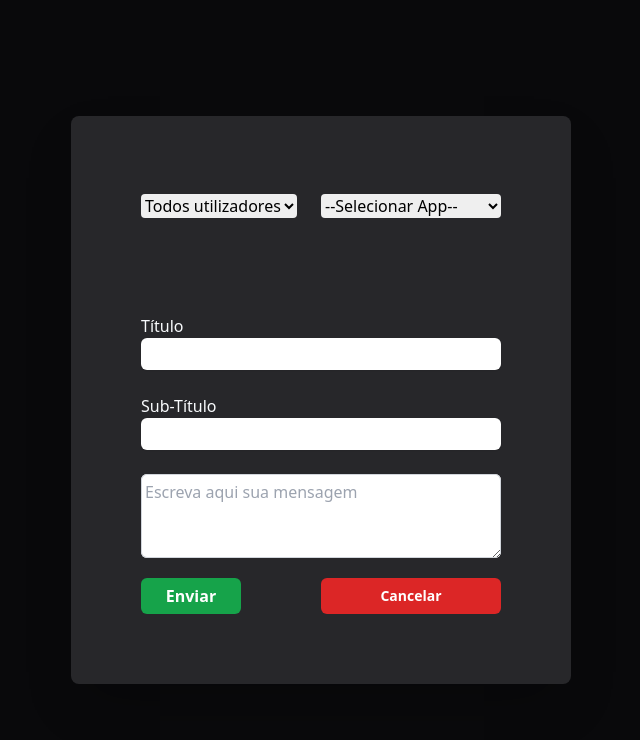
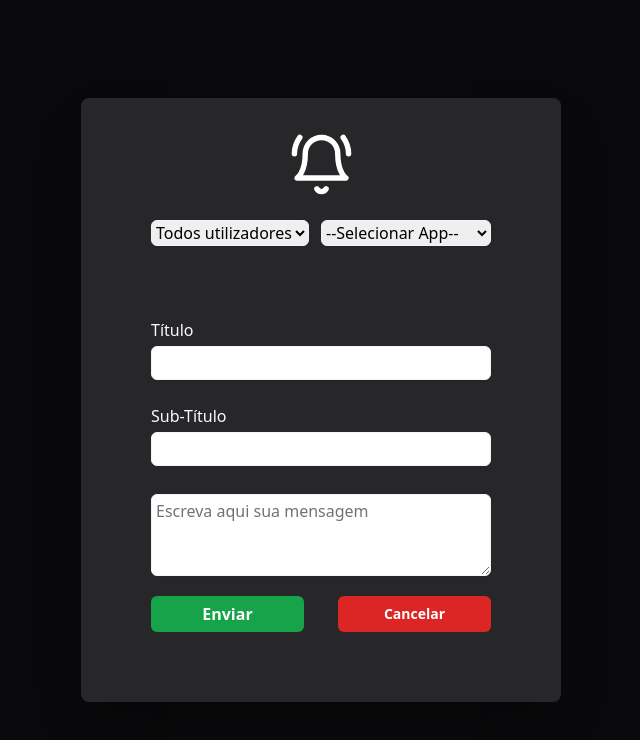
Before and after one commit to shinobe12/sendPushNotificationFront, a React (Vite) app: page / in a window 1280 px wide. Shown: the top 740 px of the page, without its empty margins (319-959 px from the left). Built offline with nearby package versions, Linux system fonts and the light colour scheme; no server answers.

Commit message:
actualizando

```diff
--- a/package.json
+++ b/package.json
@@ -10,6 +10,8 @@
     "preview": "vite preview"
   },
   "dependencies": {
+    "lucide": "^0.426.0",
+    "lucide-react": "^0.426.0",
     "react": "^18.3.1",
     "react-dom": "^18.3.1"
   },
--- a/src/components/Form/index.tsx
+++ b/src/components/Form/index.tsx
@@ -1,5 +1,5 @@
 import {useEffect, useState} from "react"
-
+import { Bell, BellRing } from 'lucide-react';
 
 export function Form({formId, timestamp}:{formId: string, timestamp: number}) {
 
@@ -30,6 +30,9 @@ export function Form({formId, timestamp}:{formId: string, timestamp: number}) {
 
     const [mostrar, setMostrar] = useState(false)
 
+    const [modal, setModal] = useState(false)
+    const mostrarModal = () =>{setModal(!modal)}
+
     const [formObject, setFormObject]=useState({
         id: "",
         select: "",
@@ -40,11 +43,17 @@ export function Form({formId, timestamp}:{formId: string, timestamp: number}) {
     })
 
     return(
-        <div className="grid grid-cols-1 gap-4 place-items-center h-svh">
+        <div className="grid grid-cols-1 gap-4 place-items-center h-svh shadow-lg">
             <div className="rounded-lg max-w-[600px] p-[30px] shadow-2xl bg-zinc-800">
-                <form className="mt-12 m-10" id="form" onSubmit={(e)=>enviar(e,formObject)}>
+            <div className="grid grid-cols-1 gap-4 place-items-center h-6 p-1">
+                <BellRing size={65} color="white"/>
+                </div>
+                <form className="mt-14 m-10" id="form" onSubmit={(e)=>enviar(e,formObject)}>
                     <div className="grid grid-cols-2">
-                        <select required id="select" className="rounded mr-6 w-100" value={formObject.select} onChange={
+                        <select required id="select" className="mt-3 mr-3 w-100 border border-slate-100
+                                rounded-md shadow-sm placeholder-slate-400
+                                focus:outline-none focus:border-sky-500 focus:ring-1 focus:ring-sky-500
+                                 focus:invalid:ring-red-500" value={formObject.select} onChange={
                                 e => {
                                     if(e.currentTarget.options.selectedIndex === 1){
                                         setMostrar(true)
@@ -60,32 +69,42 @@ export function Form({formId, timestamp}:{formId: string, timestamp: number}) {
                             <option id="utilizador">Um utilizador</option>
 
                         </select>
-                        <select required id="selected_app" className="rounded" value={formObject.app} onChange={
+                        <select required id="selected_app" className="mt-3 w-full border border-slate-100
+                                rounded-md shadow-sm placeholder-slate-400
+                                focus:outline-none focus:border-sky-500 focus:ring-1 focus:ring-sky-500
+                                 focus:invalid:ring-red-500" value={formObject.app} onChange={
                                 e =>setFormObject({...formObject, app: e.target.value})
                             }>
                             <option >--Selecionar App--</option>
                             <option>Só Money</option>
                             <option>Paga Só</option>
-                        </select><br/><br/>
+                        </select><br/>
                     </div>
 
                             {mostrar
-                            && <input className="rounded-md w-full shadow-sm p-1 fadeIn-right" required id="id" placeholder="Insira o ID do utilizador" value={formObject.id} onChange={
+                            && <input className="rounded-md w-full shadow-sm p-1 placeholder-zinc-500" required id="id" placeholder="Insira o ID do utilizador" value={formObject.id} onChange={
                             e =>setFormObject({...formObject, id: e.target.value})
                             }/>
                             }
                         <br/><br/>
 
-                        <label className="text-slate-50">Título</label>
-                            <input required className="rounded-md w-full shadow-sm p-1" value={formObject.titulo} onChange={
+                        <label className="text-slate-50 ">Título</label>
+                            <input required className="mt-1 block w-full p-1 border border-slate-100
+                                rounded-md shadow-sm placeholder-slate-400
+                                focus:outline-none focus:border-sky-500 focus:ring-1 focus:ring-sky-500
+                                 focus:invalid:ring-red-500"
+                                 value={formObject.titulo} onChange={
                                 e =>setFormObject({...formObject, titulo: e.target.value})
                             }  type="text" id="titulo"/>
 
-                    <br/><br/>
+                    <br/>
 
                     <div>
                         <label className="text-slate-50">Sub-Título</label>
-                        <input required type="text" id="subTitulo" name="subtitulo" className="rounded-md w-full shadow-sm p-1" value={formObject.subTitulo} onChange={
+                        <input required type="text" id="subTitulo" name="subtitulo" className="mt-1 block w-full p-1 border border-slate-100
+                                rounded-md shadow-sm placeholder-slate-400
+                                focus:outline-none focus:border-sky-500 focus:ring-1 focus:ring-sky-500
+                                 focus:invalid:ring-red-500" value={formObject.subTitulo} onChange={
                             e => setFormObject({...formObject, subTitulo: e.target.value})
                         } />
 
@@ -93,18 +112,22 @@ export function Form({formId, timestamp}:{formId: string, timestamp: number}) {
                     <br/>
 
                     <div>
-                        <textarea rows={3} required className="block border-0 py-1.5 rounded-md w-full  p-1 ring-1 ring-inset ring-gray-300 laceholder:text-gray-400 ring-1 ring-inset ring-gray-300 placeholder:text-gray-400 focus:ring-4 focus:ring-inset focus:ring-green-80 sm:text-md sm:leading-6"   id="mensagem" placeholder="Escreva aqui sua mensagem" value={formObject.mensagem} onChange={
+                        <textarea rows={3} required className="mt-1 block w-full p-1 border border-slate-100
+                                rounded-md shadow-sm placeholder-zinc-500
+                                focus:outline-none focus:border-sky-500 focus:ring-1 focus:ring-sky-500
+                                 focus:invalid:ring-red-500"   id="mensagem" placeholder="Escreva aqui sua mensagem" value={formObject.mensagem} onChange={
                             e => {setFormObject({...formObject, mensagem: e.target.value})}
                         } />
                     </div>
-                    <div className="grid grid-cols-2 mt-5">
+                    <div className="flex justify-between mt-5">
                         <button type="submit" id="_enviar" className="
-                        rounded-md bg-green-600 text-md font-semibold text-white max-w-[100px] hover:bg-green-700
-                        transition hover:translate-y-2 duration-300 ">Enviar</button>
+                        rounded-md bg-green-600 text-md font-semibold text-white hover:bg-green-700
+                        transition hover:translate-y-1 duration-300 w-[45%] ">Enviar</button>
                         <button type="reset" id="_limpar"className="rounded-md bg-red-600 px-3 py-2 text-sm font-semibold text-white hover:bg-red-700
-                        transition hover:translate-y-2 duration-300 "><p>Cancelar</p></button>
+                        transition hover:translate-y-1 duration-300 w-[45%] " onClick={mostrarModal}><p>Cancelar</p></button>
                     </div>
                 </form>
+
             </div>
 
         </div>
```
Also changed, not shown: 1 other file (tests, documents, lock files or other folders).
